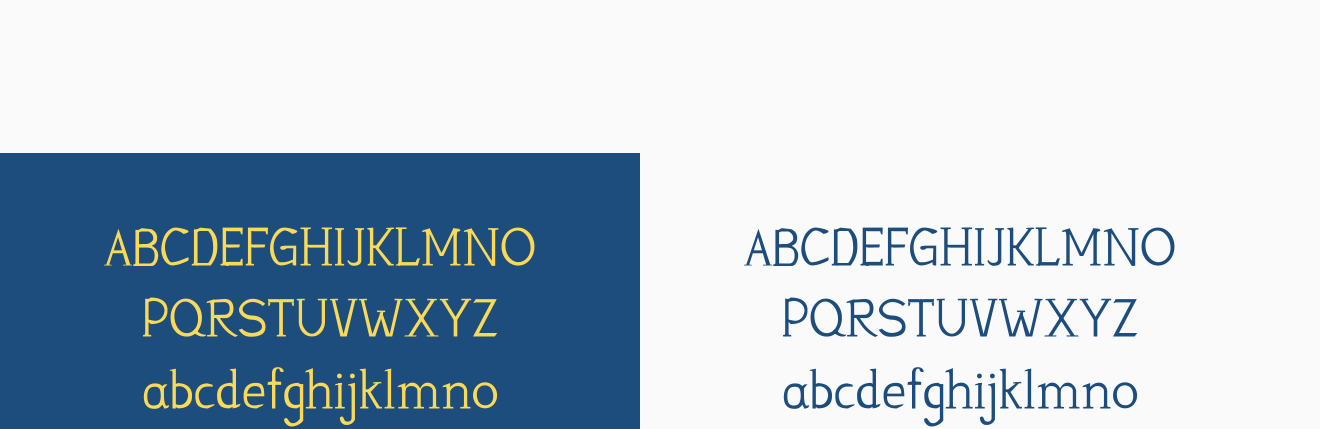
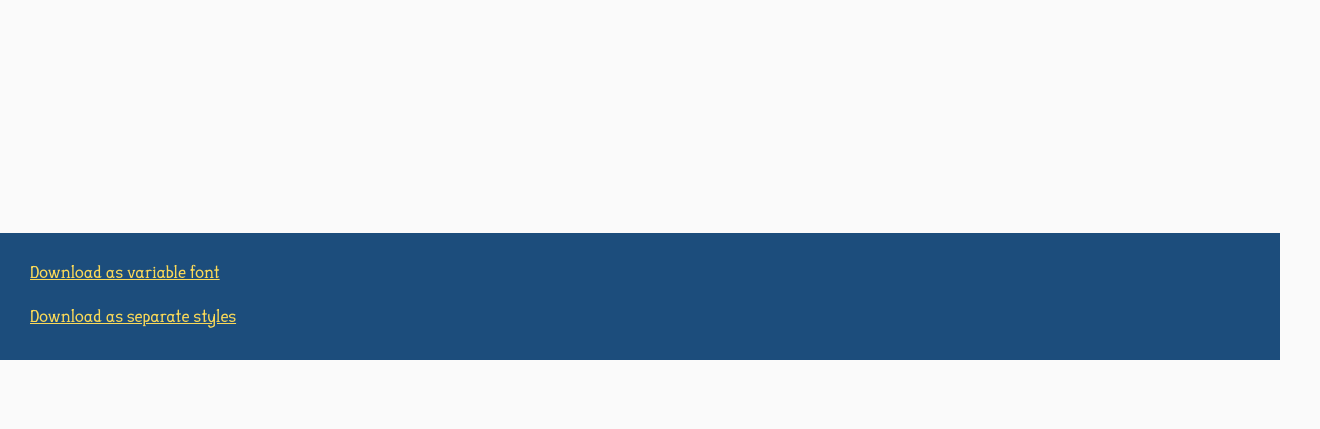
Before and after one commit to ChJus/Eternum, a plain HTML site: page docs/index.html in a window 1280 px wide. Shown: the part 481-910 px from the top of the page, 1320 px wide, since content can reach past the window. Drawn offline with Linux system fonts and the light colour scheme.

Commit message:
Add files via upload

```diff
--- a/docs/index.html
+++ b/docs/index.html
@@ -89,7 +89,6 @@
         nav {
             padding: 20px;
             background: var(--white);
-            width: 100%;
             display: flex;
         }
 
@@ -160,6 +159,11 @@
 <div id="header">
     <h1>Eternum</h1>
     <h3>TYPEFACE DESIGN</h3>
+</div>
+<div style="margin: 80px 0; background: var(--blue); padding: 30px; font-weight: 100; text-decoration: underline;">
+    <div><a style="color: var(--gold);" href="assets/Eternum-VF.zip">Download as variable font</a></div>
+    <br />
+    <div><a style="color: var(--gold);" href="assets/Eternum.zip">Download as separate styles</a></div>
 </div>
 <div id="grid">
     <div class="row">
@@ -270,6 +274,9 @@
     <div><a style="color: var(--gold);" href="assets/Eternum.zip">Download as separate styles</a></div>
 </div>
 
+<div id="variableFontExplorer" style="width: 100%;">
+
+</div>
 <script>
     function openNav() {
         document.getElementById("nav").style.height = "100%";
```
Also changed, not shown: docs/process.html (+0 -1 lines).
